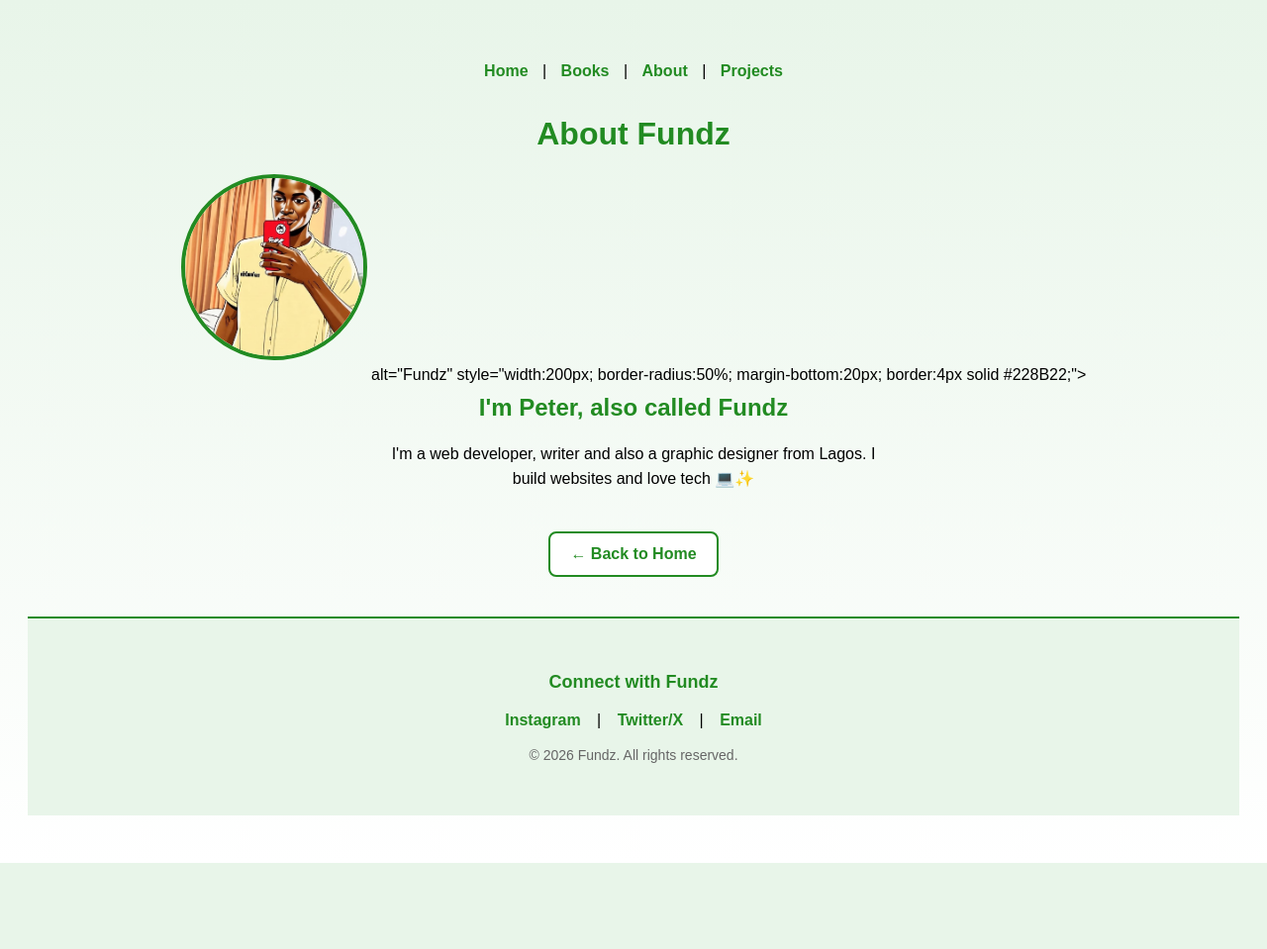
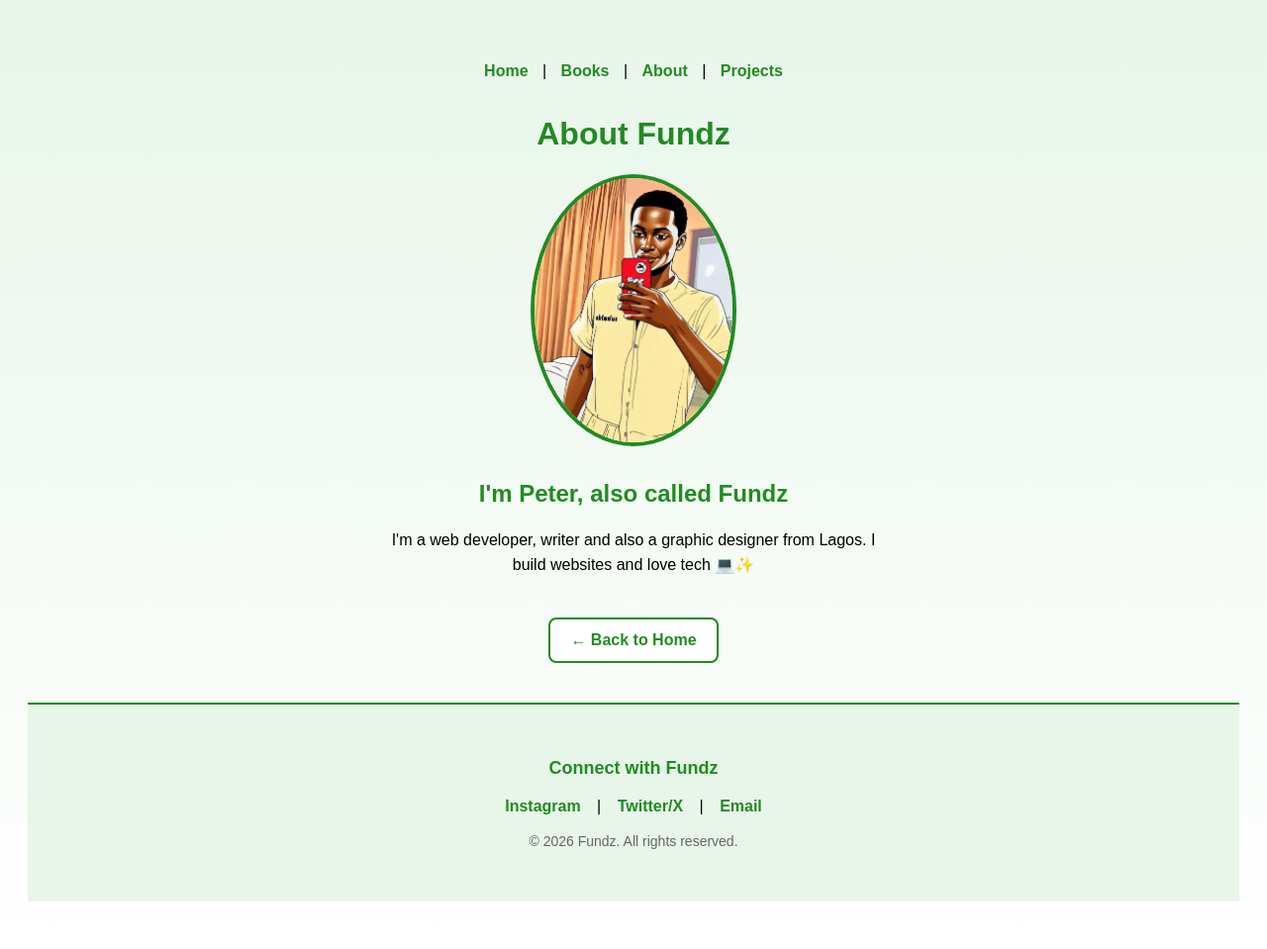
Before and after one commit to peterejiro34-collab/fundz-portfolio, a Flask app: page /about in a window 1280 px wide. Shown: the whole page at 99% size. Before the commit the page ends 872 px from the top, so only its background shows below. Run offline with Flask 3, Linux system fonts and the light colour scheme.

Commit message:
Fix image tag attributes in about.html

```diff
--- a/templates/about.html
+++ b/templates/about.html
@@ -37,9 +37,7 @@
     </div>
 
     <h1>About Fundz</h1>
-    <img src="/static/peter.jpg" alt="Peter - Author" style="width:180px; height:180px; border-radius:50%; object-fit:cover; border:4px solid #228B22; margin-bottom:20px;">
-     alt="Fundz"
-     style="width:200px; border-radius:50%; margin-bottom:20px; border:4px solid #228B22;">
+    <img src="/static/peter.jpg" alt="Fundz" style="width:200px; border-radius:50%; margin-bottom:20px; border:4px solid #228B22;">
 
     <h2>I'm Peter, also called Fundz</h2>
 
```
